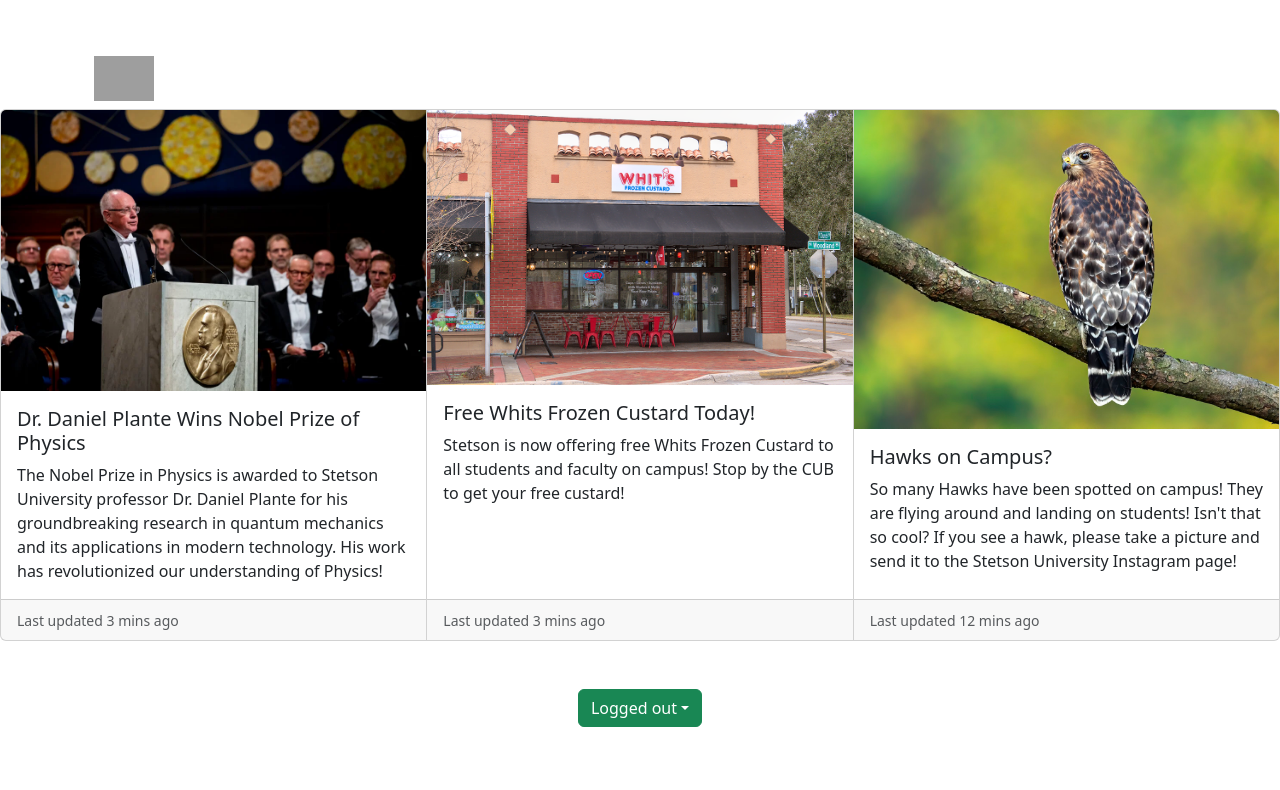
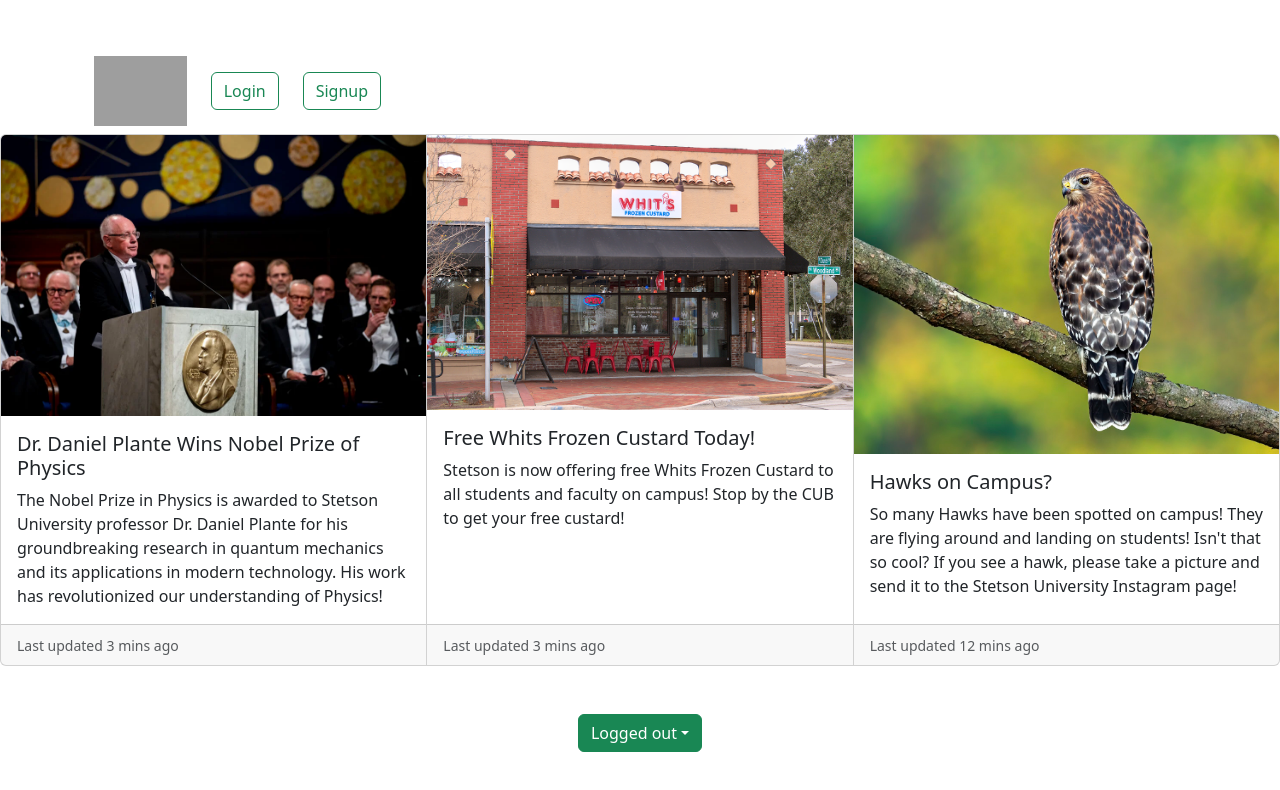
Before and after one commit to jullyalopesmachado/Uni-News-Today-App, a React (Vite) app in the folder project1-jlm/: page / in a window 1280 px wide. Shown: the top 790 px of the page. Built offline with nearby package versions, Linux system fonts and the light colour scheme; grey boxes are pictures that could not be loaded.

Commit message:
login and signup

```diff
--- a/project1-jlm/src/components/AdminPanelUser.jsx
+++ b/project1-jlm/src/components/AdminPanelUser.jsx
@@ -65,9 +65,13 @@
                 <Accordion.Item eventKey="0">
                         <Accordion.Header>Stetson Faculty</Accordion.Header>
                             <Accordion.Body>
-                                Dr. Plante, professor of Computer Science,
-                                has won a Nobel Prize in Physics!
-                                Also, Dr. Hala ElAarag is a former nasa pilot!
+                            Stetson University is a private university in DeLand, Florida, United States.
+                            Established in 1883 as DeLand Academy, it was later renamed John B.
+                            Stetson University in honor of John B. Stetson.
+                            Stetson has famous professors!
+                            Dr. Plante, professor of Computer Science,
+                            has won a Nobel Prize in Physics!
+                            Also, Dr. Hala ElAarag is a former Nasa pilot!
                             </Accordion.Body>
                 </Accordion.Item>
                 <Accordion.Item eventKey="1">
--- a/project1-jlm/src/components/WelcomePage.jsx
+++ b/project1-jlm/src/components/WelcomePage.jsx
@@ -13,10 +13,17 @@
 function WelcomePage() {
 
     const [userStatus, setUserStatus] = useState("Logged out"); // This state will control the dropdown status in the bottom
+    const [showModal, setShowModal] = useState(false); // This state will control the modal visibility
+    const [isLogin, setIsLogin] = useState(false); // This state will control the modal visibility
     const navigate = useNavigate(); // This will be used to navigate to different pages
     const handleSelect = (eventKey) => {
         setUserStatus(eventKey); // Update user status when an option is selected
     };
+
+    const handleLoginSignupClick = (isLogin) => { // This function will be used to handle the login and signup button click
+        setIsLogin(isLogin); // Set the login or signup state
+        setShowModal(true);
+      };
 
     return (
         <div className="min-vh-100 w-100">
@@ -39,6 +46,16 @@
                             </>
                         )}
                         </Nav>
+
+                        {(userStatus === "Logged out") && (
+                            <>
+                                <Button variant="outline-success" className="ms-4" onClick={() => handleLoginSignupClick(true)}>Login</Button> {/* Calls the handleLoginSignupClick function with 'true' as the argument to show the login modal */}
+                                <Button variant="outline-success" className="ms-4" onClick={() => handleLoginSignupClick(false)}>Signup</Button> {/* Calls the handleLoginSignupClick function with 'false' as the argument to show the signup modal */}
+                            </>
+                        )}
+
+                        <Container className="mt-4 d-flex justify-content-start align-items-center">
+
                         <Nav className="ms-auto">
                             {/* Dropdown for user login status */}
                             {userStatus === "Admin logged in" && (
@@ -50,6 +67,53 @@
                                 </NavDropdown>
                             )}
                             </Nav>
+
+                        </Container>
+
+                        {/* Conditionally render the modal */}
+                        {showModal && (
+                            <Modal show onHide={() => setShowModal(false)}>
+                                <Modal.Header closeButton>
+                                <Modal.Title>{isLogin ? "Login" : "Signup"}</Modal.Title>
+                                </Modal.Header>
+
+                                <Modal.Body>
+                                <Form>
+                                    <Form.Group className="mb-3" controlId="formBasicUsername">
+                                    <Form.Label>Username</Form.Label>
+                                    <Form.Control type="text" placeholder="Enter username" />
+                                    </Form.Group>
+
+                                    {!isLogin && (
+                                    <Form.Group className="mb-3" controlId="formBasicEmail">
+                                        <Form.Label>Email address</Form.Label>
+                                        <Form.Control type="email" placeholder="Enter email" />
+                                    </Form.Group>
+                                    )}
+
+                                    <Form.Group className="mb-3" controlId="formBasicPassword">
+                                    <Form.Label>Password</Form.Label>
+                                    <Form.Control type="password" placeholder="Enter password" />
+                                    </Form.Group>
+
+                                    <Button variant="success" type="submit" block>
+                                    {isLogin ? "Login" : "Signup"}
+                                    </Button>
+                                </Form>
+                                </Modal.Body>
+
+                                <Modal.Footer>
+                                <Button variant="success" onClick={() => setShowModal(false)}>
+                                    Close
+                                </Button>
+                                <Button variant="success" onClick={() => setShowModal(false)}>
+                                    {isLogin ? "Login" : "Signup"}
+                                </Button>
+                                </Modal.Footer>
+                            </Modal>
+                            )}
+
+
                         </Navbar.Collapse>
                     </Container>
                 </Navbar>
```
